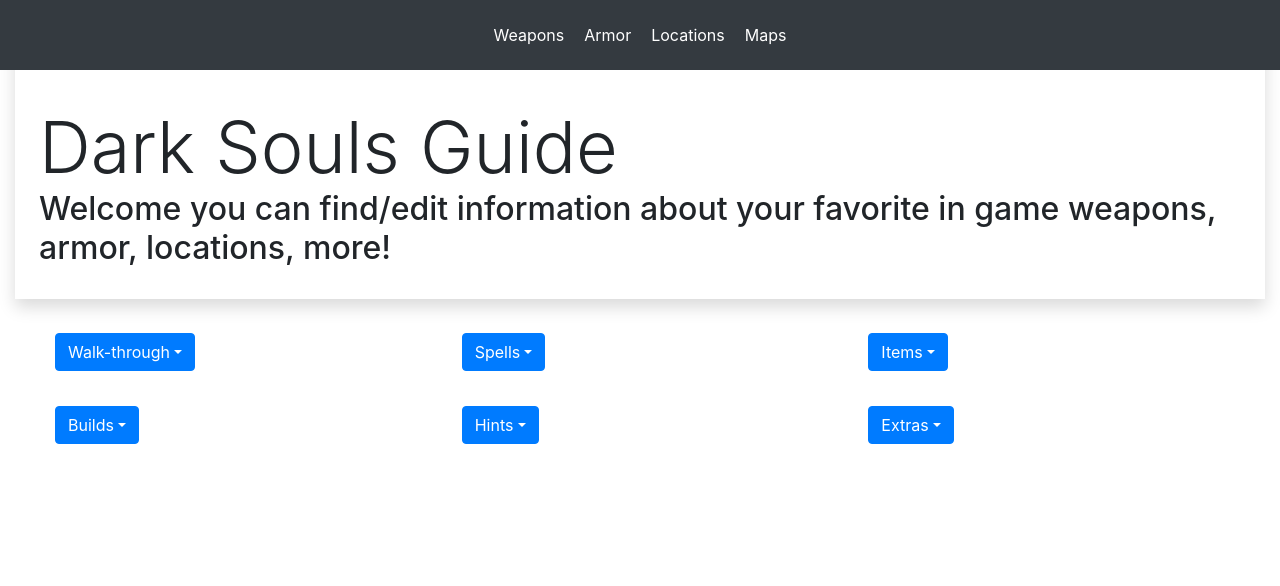
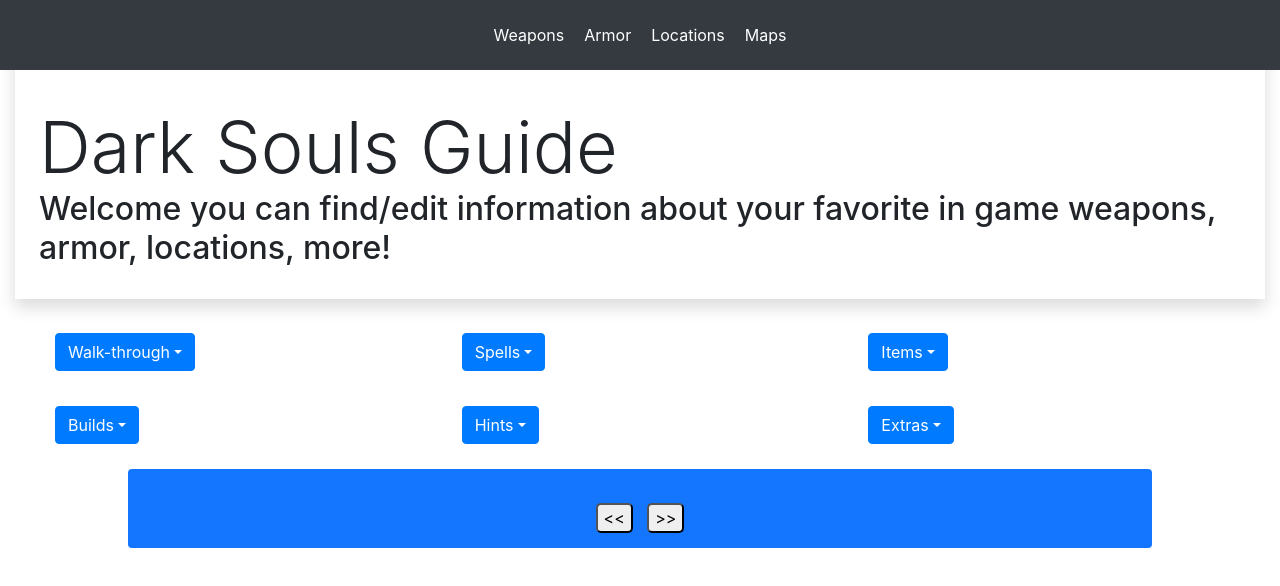
Before and after one commit to cScottDeveloper/CIS-371-Semster-Project, a React (Create React App) app in the folder user-react-blog-complete/: page / in a window 1280 px wide. Shown: the top 586 px of the page. Built offline with nearby package versions, Linux system fonts and the light colour scheme; no server answers.

Commit message:
semester project done

```diff
--- /dev/null
+++ b/user-react-blog-complete/public/bottomStyling.css
@@ -0,0 +1,19 @@
+.hintArea{
+    color: white;
+    text-align: center;
+}
+.hintButton{
+    border-radius: 5px;
+    margin-left: 5px;
+    margin-right: 5px;
+    margin-bottom: 5px;
+}
+.hintAreaText{
+    background-color: #1476ff;
+    display: inline-block;
+    border-radius: 4px;
+    width: 80%;
+}
+.hintContents{
+    margin: 10px
+}
--- a/user-react-blog-complete/public/index.html
+++ b/user-react-blog-complete/public/index.html
@@ -9,6 +9,7 @@
       name="description"
       content="Web site created using create-react-app"
     />
+    <link rel="stylesheet" type="text/css" href="bottomStyling.css">
     <link rel="apple-touch-icon" href="%PUBLIC_URL%/logo192.png" />
     <!--
       manifest.json provides metadata used when your web app is installed on a
@@ -53,5 +54,53 @@
     <script src="https://stackpath.bootstrapcdn.com/bootstrap/4.1.0/js/bootstrap.min.js"
             integrity="sha384-uefMccjFJAIv6A+rW+L4AHf99KvxDjWSu1z9VI8SKNVmz4sk7buKt/6v9KI65qnm"
             crossorigin="anonymous"></script>
+    <div class="hintArea">
+      <div class="hintAreaText">
+        <div class="hintContents">
+    <div id='showHint'></div><br>
+    <input class="hintButton" type="button" onclick="previous()" value="<<">
+    <input class="hintButton" type="button" onclick="next()" value=">>">
+        </div>
+  </div>
+    </div>
+    <script>
+      var i = 0;
+      var x;
+      displayCD(i);
+
+      function displayCD(i) {
+        var xmlhttp = new XMLHttpRequest();
+        xmlhttp.onreadystatechange = function() {
+          if (this.readyState == 4 && this.status == 200) {
+            myFunction(this, i);
+          }
+        };
+        xmlhttp.open("GET", "hints.xml", true);
+        xmlhttp.send();
+      }
+
+      function myFunction(xml, i) {
+        var xmlDoc = xml.responseXML;
+        x = xmlDoc.getElementsByTagName("HINT");
+        document.getElementById("showHint").innerHTML =
+                "<b>Hint:</b> " +
+                x[i].getElementsByTagName("DESCRIPTION")[0].childNodes[0].nodeValue +
+                "<br> ";
+      }
+
+      function next() {
+        if (i < x.length-1) {
+          i++;
+          displayCD(i);
+        }
+      }
+
+      function previous() {
+        if (i > 0) {
+          i--;
+          displayCD(i);
+        }
+      }
+    </script>
   </body>
 </html>
--- a/user-react-blog-complete/src/forms.css
+++ b/user-react-blog-complete/src/forms.css
@@ -4,7 +4,7 @@
   margin: 10px;
 }
 
-.weapon-list, .weapon-form, .armor-list, .armor-form,.location-list, .location-form{
+.weapon-list, .weapon-form, .armor-list, .armor-form, .location-list, .location-form{
   display: inline-block;
   border-radius: 10px;
   margin: 5px;
@@ -31,6 +31,6 @@
   padding: 10px;
 }
 
-.locationTable, .locationDescription{
+.locationTable, .locationDescription, .armor-list, .weapon-list{
   display: inline-block;
 }
```
Also changed, not shown: user-react-blog-complete/public/stats_table.JPG (added), 1 other file (tests, documents, lock files or other folders).
